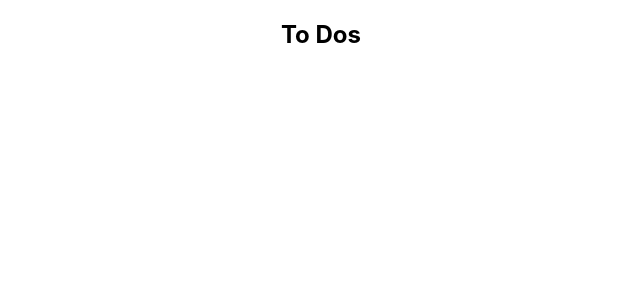
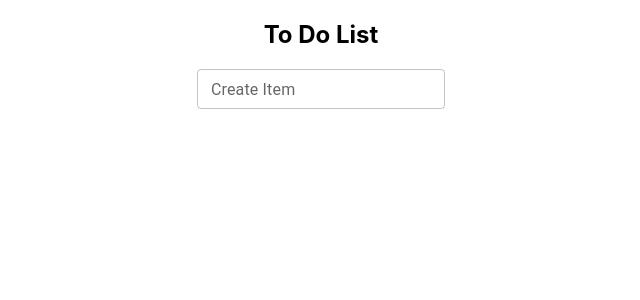
Before and after one commit to tcelovsky/to-dos, a React (Create React App) app: page / in a window 1280 px wide. Shown: the top 300 px of the page, without its empty margins (319-959 px from the left). Built offline with nearby package versions, Linux system fonts and the light colour scheme.

Commit message:
Create basic input field

```diff
--- a/src/App.js
+++ b/src/App.js
@@ -1,5 +1,6 @@
 import "./App.css";
 import React, { useState } from "react";
+import { TextField, Button } from "@mui/material";
 
 function App() {
   const [todos, setTodos] = useState(["Build a React App", "Write a blogpost"]);
@@ -7,7 +8,18 @@ function App() {
 
   return (
     <div className="App">
-      <h2>To Dos</h2>
+      <h2>To Do List</h2>
+      <form>
+        <TextField
+          id="outlined-basic"
+          label="Create Item"
+          variant="outlined"
+          style={{ margin: "0px 5px" }}
+          size="small"
+          value={input}
+          onChange={(e) => setInput(e.target.value)}
+        ></TextField>
+      </form>
     </div>
   );
 }
```
